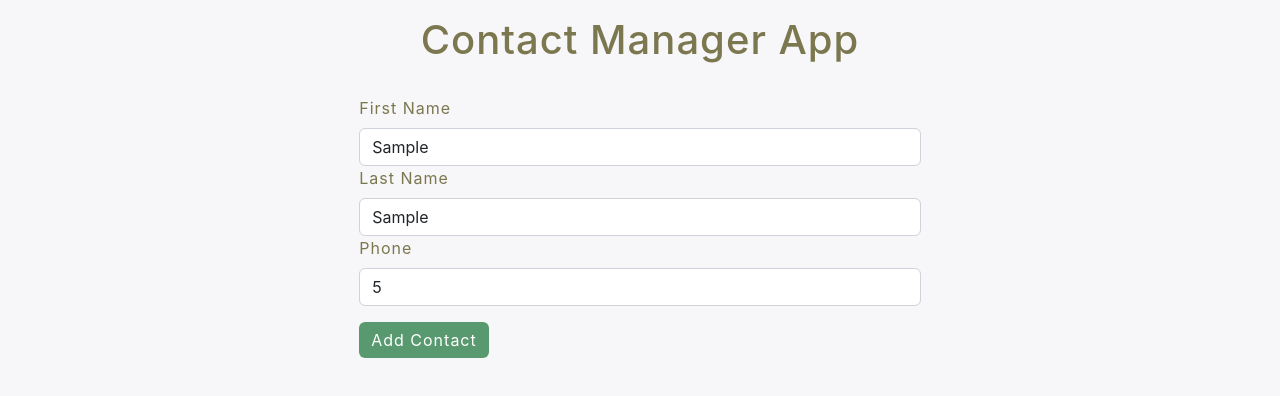
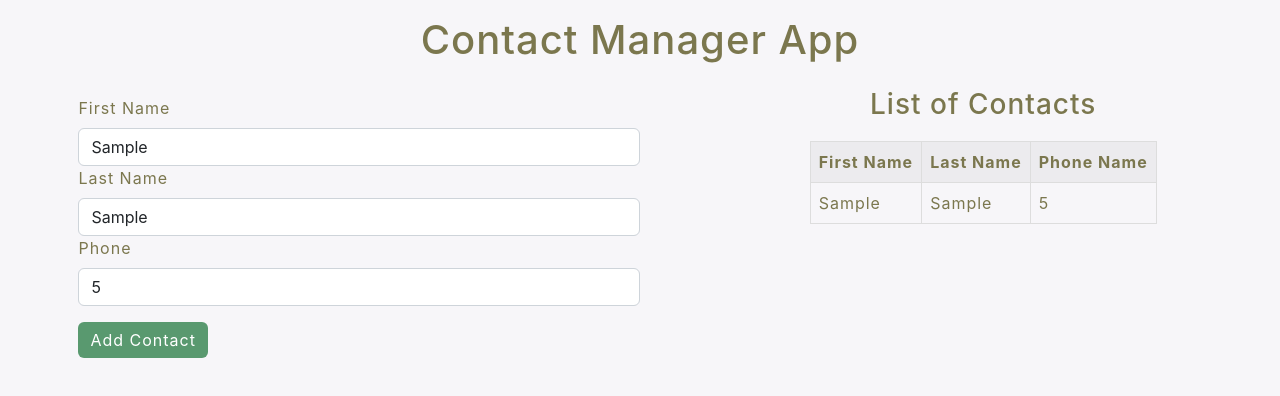
Before and after one commit to jagannathojha/contact-manager-typescript, a React (Vite) app: page / in a window 1280 px wide. Both pictures are taken after typing "Sample", "Sample", "5" into the empty fields and a click on the button "Add Contact". Shown: the top 396 px of the page. Built offline with nearby package versions, Linux system fonts and the light colour scheme.

Commit message:
contact list table

```diff
--- a/src/App.tsx
+++ b/src/App.tsx
@@ -1,6 +1,7 @@
 import { useReducer } from "react";
 import Header from "./components/Header";
 import ContactForm from "./components/ContactForm";
+import ContactList from "./components/ContactList";
 import { contactsReducer, State } from "./reducer/contactsReducer";
 
 const initalState: State = {
@@ -16,6 +17,8 @@
       <Header />
       <div className="main-container">
         <ContactForm dispatch={dispatch} />
+        <hr />
+        {state.contacts.length > 0 && <ContactList contacts={state.contacts} />}
       </div>
     </div>
   );
--- a/src/components/ContactForm.tsx
+++ b/src/components/ContactForm.tsx
@@ -31,7 +31,10 @@
     console.log(contact);
     dispatch({
       type: "ADD_CONTACT",
-      payload: contact
+      payload: {
+        id: Date.now(),
+        ...contact
+      }
     });
   };
 
--- /dev/null
+++ b/src/components/ContactList.tsx
@@ -0,0 +1,36 @@
+import { FC } from "react";
+import { Contact } from "../reducer/contactsReducer";
+
+interface ContactListProps {
+  contacts: Contact[];
+}
+
+const ContactList: FC<ContactListProps> = ({contacts}) => {
+  return (
+    <div className="contacts-list">
+      <h3 className="contacts-list-title">List of Contacts</h3>
+      <div className="contacts-list-table-container">
+        <table className="contacts-list-table">
+          <thead className="contacts-list-header">
+            <tr>
+              <th>First Name</th>
+              <th>Last Name</th>
+              <th>Phone Name</th>
+            </tr>
+          </thead>
+          <tbody>
+            {contacts.map(({id, firstName, lastName, phone }) => (
+              <tr key={id}>
+                <td>{firstName}</td>
+                <td>{lastName}</td>
+                <td>{phone}</td>
+              </tr>
+            ))}
+          </tbody>
+        </table>
+      </div>
+    </div>
+  );
+};
+
+export default ContactList;
--- a/src/reducer/contactsReducer.ts
+++ b/src/reducer/contactsReducer.ts
@@ -1,4 +1,5 @@
 export interface Contact {
+  id: number;
   firstName: string;
   lastName: string;
   phone: string;
```
